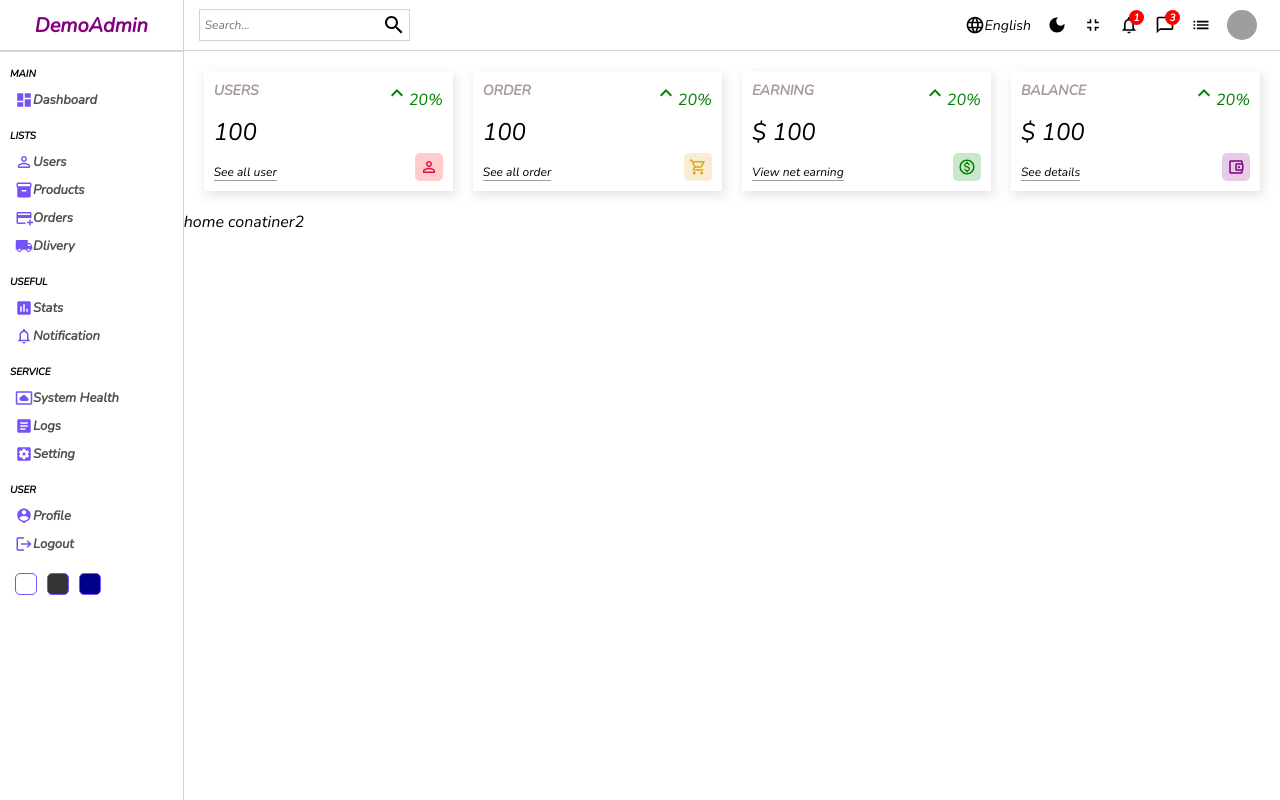
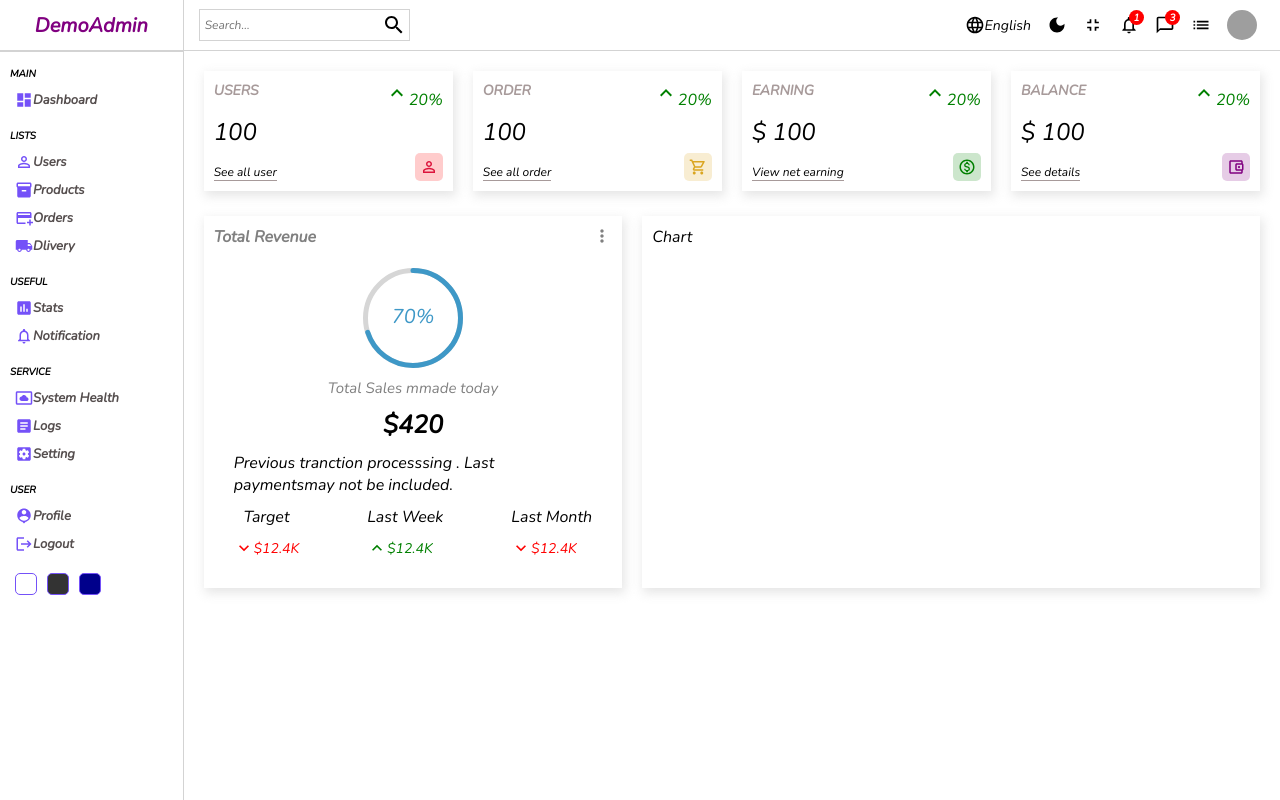
Before and after one commit to sinamit12/react-admin-dashboard, a React (Create React App) app: page / in a window 1280 px wide. Built offline with nearby package versions, Linux system fonts and the light colour scheme; grey boxes are pictures that could not be loaded.

Commit message:
Featured chart added

```diff
--- a/package.json
+++ b/package.json
@@ -11,6 +11,7 @@
     "@testing-library/react": "^13.3.0",
     "@testing-library/user-event": "^13.5.0",
     "react": "^18.2.0",
+    "react-circular-progressbar": "^2.1.0",
     "react-dom": "^18.2.0",
     "react-router-dom": "^6.3.0",
     "react-scripts": "5.0.1",
--- /dev/null
+++ b/src/components/chart/Chart.jsx
@@ -0,0 +1,12 @@
+import './Chart.scss'
+
+
+const Chart = () => {
+  return (
+    <div className='chart'>
+       Chart
+    </div>
+  )
+}
+
+export default Chart
--- /dev/null
+++ b/src/components/chart/Chart.scss
@@ -0,0 +1,6 @@
+.chart{
+    flex : 3;
+    -webkit-box-shadow: 2px 4px 10px 1px rgba(0, 0, 0, 0.47);
+    box-shadow: 2px 4px 10px 1px rgba(201, 201, 201, 0.47);
+    padding:  10px;
+}
--- /dev/null
+++ b/src/components/featured/Featured.jsx
@@ -0,0 +1,58 @@
+import  './Featured.scss'
+import MoreVertIcon from '@mui/icons-material/MoreVert';
+import {CircularProgressbar} from 'react-circular-progressbar'
+import 'react-circular-progressbar/dist/styles.css';
+import KeyboardArrowDownIcon from "@mui/icons-material/KeyboardArrowDown";
+import KeyboardArrowUpOutlinedIcon from "@mui/icons-material/KeyboardArrowUpOutlined";
+
+
+const Featured = () => {
+  return (
+    <div className='featured'>
+       <div className="top">
+           <div className="title">
+             <h1>Total Revenue</h1>
+             <MoreVertIcon  className='icon' fontSize='small'/>
+           </div>
+       </div>
+       <div className="bottom">
+        <div className="featuredChart">
+            <CircularProgressbar value={70}  text ={"70%"} strokeWidth={5}/>
+        </div>
+        <div className="title">Total Sales mmade today</div>
+         <div className="amount">$420</div>
+         <div className="disc">
+            Previous tranction processsing . Last paymentsmay not be included.
+         </div>
+         <div className="summary">
+            <div className="item">
+                <div className="itemTitle">Target</div>
+                <div className="itemResult negative">
+                    <KeyboardArrowDownIcon  fontSize='small'/>
+                      <div className="resultAmount">$12.4K</div>
+                </div>
+
+            </div>
+            <div className="item">
+                <div className="itemTitle">Last Week</div>
+                <div className="itemResult positive ">
+                    <KeyboardArrowUpOutlinedIcon  fontSize='small'/>
+                      <div className="resultAmount">$12.4K</div>
+                </div>
+
+            </div>
+            <div className="item">
+                <div className="itemTitle">Last Month</div>
+                <div className="itemResult negative">
+                    <KeyboardArrowDownIcon  fontSize='small'/>
+                      <div className="resultAmount">$12.4K</div>
+                </div>
+
+            </div>
+         </div>
+       </div>
+    </div>
+  )
+}
+
+export default Featured
--- /dev/null
+++ b/src/components/featured/Featured.scss
@@ -0,0 +1,84 @@
+.featured{
+   flex :2;
+   -webkit-box-shadow: 2px 4px 10px 1px rgba(0, 0, 0, 0.47);
+   box-shadow: 2px 4px 10px 1px rgba(201, 201, 201, 0.47);
+   padding: 10px;
+
+
+
+   .top{
+    display: flex;
+    align-items: center;
+
+
+    .title {
+        display: flex;
+        justify-content: space-between;
+        color: grey;
+        width: 100%;
+
+        h1{
+
+            font-size: 16px;
+        }
+        .icon{
+
+        }
+
+
+    }
+
+   }
+   .bottom{
+     display: flex;
+     flex-direction: column;
+     justify-content: center;
+     align-items: center;
+     padding: 20px;
+     gap: 10px;
+
+     .featuredChart{
+        width: 100px;
+        height: 100px;
+     }
+
+     .title{
+        color: gray;
+        font-size: 15px;
+        font-weight: 500;
+     }
+     .amount{
+        font-size: 25px;
+        font-weight: 600;
+     }
+
+ .summary{
+    width: 100%;
+    display: flex;
+    align-items: center;
+    justify-content: space-between;
+
+    .item{
+     text-align: center;
+
+
+        .itemResult{
+            display: flex;
+            align-items: center;
+            margin-top: 10px;
+            font-size: 14px;
+            &.positive {
+                color: green;
+              }
+
+              &.negative {
+                color: red;
+              }
+
+        }
+    }
+
+ }
+
+   }
+}
--- a/src/pages/home/Home.jsx
+++ b/src/pages/home/Home.jsx
@@ -1,3 +1,5 @@
+import Chart from '../../components/chart/Chart'
+import Featured from '../../components/featured/Featured'
 import Navbar from '../../components/navbar/Navbar'
 import Sidebar from '../../components/sidebar/Sidebar'
 import Widget from '../../components/widget/Widget'
@@ -16,7 +18,10 @@
             <Widget type="earning"/>
             <Widget type="balance"/>
           </div>
-          home  conatiner2
+          <div className="charts">
+               <Featured />
+               <Chart />
+          </div>
 
           </div>
 
--- a/src/pages/home/home.scss
+++ b/src/pages/home/home.scss
@@ -8,9 +8,13 @@
         color: white;
     }
 
-    .widgets{
+    .widgets , .charts {
         display: flex;
         padding: 20px;
         gap: 20px;
     }
+
+    .charts{
+        padding:  5px 20px;
+    }
 }
```
Also changed, not shown: 1 other file (tests, documents, lock files or other folders).
